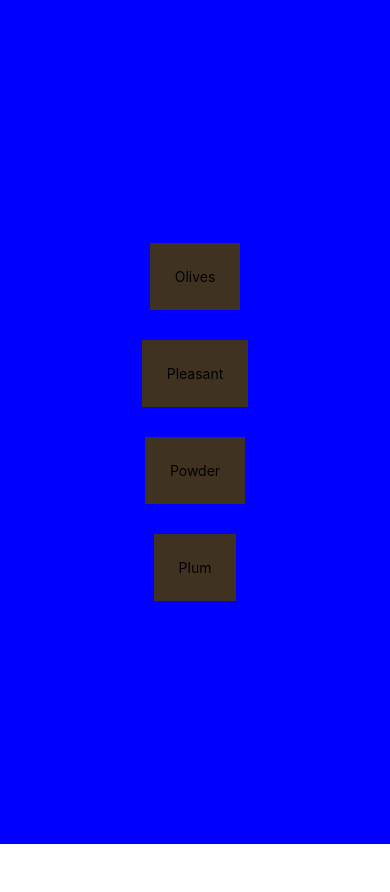
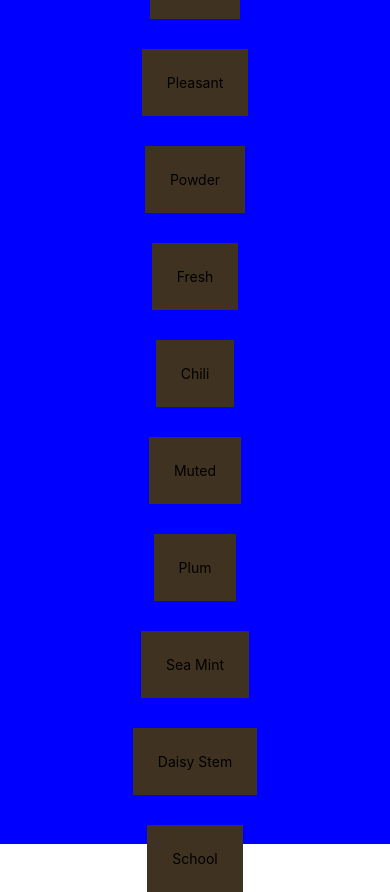
Before and after one commit to Alanajh/Veritas, a React Native app: screen / in a window 390 px wide. Before the commit the page ends 844 px from the top, so only its background shows below. Built offline with nearby package versions, Linux system fonts and the light colour scheme.

Commit message:
Updated theme page

```diff
--- a/App.js
+++ b/App.js
@@ -31,6 +31,42 @@ export default function App() {
     setText(styles.textPlum);
   }
 
+  // start here and down fixing themes
+  const freshTheme = () => {
+    setContainerTheme(styles.containerFresh);
+    setTheme(styles.themeFresh)
+    setText(styles.textFresh);
+  }
+
+  const chiliTheme = () => {
+    setContainerTheme(styles.containerChili);
+    setTheme(styles.themeChili)
+    setText(styles.textChili);
+  }
+
+  const mutedTheme = () => {
+    setContainerTheme(styles.containerMuted);
+    setTheme(styles.themeMuted)
+    setText(styles.textMuted);
+  }
+
+  const seaMintTheme = () => {
+    setContainerTheme(styles.containerSeaMint);
+    setTheme(styles.themeSeaMint)
+    setText(styles.textSeaMint);
+  }
+
+  const daisyStemTheme = () => {
+    setContainerTheme(styles.containerDaisyStem);
+    setTheme(styles.themeDaisyStem)
+    setText(styles.textDaisyStem);
+  }
+
+  const schoolTheme = () => {
+    setContainerTheme(styles.containerSchool);
+    setTheme(styles.themeSchool)
+    setText(styles.textSchool);
+  }
   return (
     <View style={containerTheme}>
       {/* <TestScreen /> */}
@@ -49,10 +85,40 @@ export default function App() {
       >
         <Text style={styles.txt}>Powder</Text>
       </TouchableOpacity>
-      <TouchableOpacity style={theme} id={3}
+      <TouchableOpacity style={theme} id={4}
+      onPress={() => freshTheme()}
+      >
+        <Text style={styles.txt}>Fresh</Text>
+      </TouchableOpacity>
+      <TouchableOpacity style={theme} id={5}
+      onPress={() => chiliTheme()}
+      >
+        <Text style={styles.txt}>Chili</Text>
+      </TouchableOpacity>
+      <TouchableOpacity style={theme} id={6}
+      onPress={() => mutedTheme()}
+      >
+        <Text style={styles.txt}>Muted</Text>
+      </TouchableOpacity>
+      <TouchableOpacity style={theme} id={7}
       onPress={() => plumTheme()}
       >
         <Text style={styles.txt}>Plum</Text>
+      </TouchableOpacity>
+      <TouchableOpacity style={theme} id={8}
+      onPress={() => seaMintTheme()}
+      >
+        <Text style={styles.txt}>Sea Mint</Text>
+      </TouchableOpacity>
+      <TouchableOpacity style={theme} id={9}
+      onPress={() => daisyStemTheme()}
+      >
+        <Text style={styles.txt}>Daisy Stem</Text>
+      </TouchableOpacity>
+      <TouchableOpacity style={theme} id={10}
+      onPress={() => schoolTheme()}
+      >
+        <Text style={styles.txt}>School</Text>
       </TouchableOpacity>
     </View>
   );
@@ -63,6 +129,30 @@ const styles = StyleSheet.create({
     flex: 1,
     flexDirection: 'column',
     backgroundColor: 'blue',
+    justifyContent: 'center',
+  },
+  containerChili: {
+    flex: 1,
+    flexDirection: 'column',
+    backgroundColor: 'rgb(98, 110, 96)',
+    justifyContent: 'center',
+  },
+  containerDaisyStem: {
+    flex: 1,
+    flexDirection: 'column',
+    backgroundColor: 'rgb(205, 163, 79)',
+    justifyContent: 'center',
+  },
+  containerFresh: {
+    flex: 1,
+    flexDirection: 'column',
+    backgroundColor: 'rgb(74, 189, 172)',
+    justifyContent: 'center',
+  },
+  containerMuted: {
+    flex: 1,
+    flexDirection: 'column',
+    backgroundColor: 'rgb(221, 201, 193)',
     justifyContent: 'center',
   },
   containerOlives: {
@@ -89,6 +179,28 @@ const styles = StyleSheet.create({
     backgroundColor: 'rgb(254, 220, 210)',
     justifyContent: 'center',
   },
+  containerSchool: {
+
+  },
+  containerSeaMint: {
+    flex: 1,
+    flexDirection: 'column',
+    backgroundColor: 'rgb(234, 227, 234)',
+    justifyContent: 'center',
+  },
+  // text color not working
+  textChili: {
+    color: 'rgb(175, 71, 60)',
+  },
+  textDaisyStem: {
+
+  },
+  textFresh: {
+
+  },
+  textMuted: {
+    backgroundColor: 'yellow',
+  },
   textOlive:{
     color: 'green',
   },
@@ -96,11 +208,44 @@ const styles = StyleSheet.create({
     color: 'rgb(239, 217, 193)',
   },
   textPlum:{
-    color: 'rgb(73, 39, 74)',
+    backgroundColor: 'rgb(73, 39, 74)',
   },
   textPowder: {
     border: '2px solid rgb(223, 116, 74)',
-    color: 'rgb(143, 216, 210)',
+    backgroundColor: 'rgb(143, 216, 210)',
+  },
+  textSchool: {
+    border: '2px solid rgb(223, 116, 74)',
+    backgroundColor: 'rgb(143, 216, 210)',
+  },
+  textSeaMint: {
+    border: '2px solid rgb(223, 116, 74)',
+    backgroundColor: 'rgb(143, 216, 210)',
+  },
+  // button colors
+  themeChili: {
+    alignSelf: 'center',
+    backgroundColor: 'rgb(60, 60, 60)',
+    margin: 15,
+    padding: 25
+  },
+  themeDaisyStem: {
+    alignSelf: 'center',
+    backgroundColor: 'rgb(55, 63, 39)',
+    margin: 15,
+    padding: 25
+  },
+  themeFresh: {
+    alignSelf: 'center',
+    backgroundColor: 'rgb(247, 135, 51)',
+    margin: 15,
+    padding: 25
+  },
+  themeMuted: {
+    alignSelf: 'center',
+    backgroundColor: 'rgb(244, 244, 244)',
+    margin: 15,
+    padding: 25
   },
   themeOlives: {
     alignSelf: 'center',
@@ -117,6 +262,7 @@ const styles = StyleSheet.create({
   themePlum: {
     alignSelf: 'center',
     backgroundColor: 'rgb(244, 222, 203)',
+    color: 'white',
     margin: 15,
     padding: 25
   },
@@ -125,5 +271,14 @@ const styles = StyleSheet.create({
     backgroundColor:'rgb(220, 178, 57)',
     margin: 15,
     padding: 25
-  }
+  },
+  themeSchool: {
+
+  },
+  themeSeaMint: {
+    alignSelf: 'center',
+    backgroundColor: 'rgb(167, 179,165)',
+    margin: 15,
+    padding: 25
+  },
 });
```
